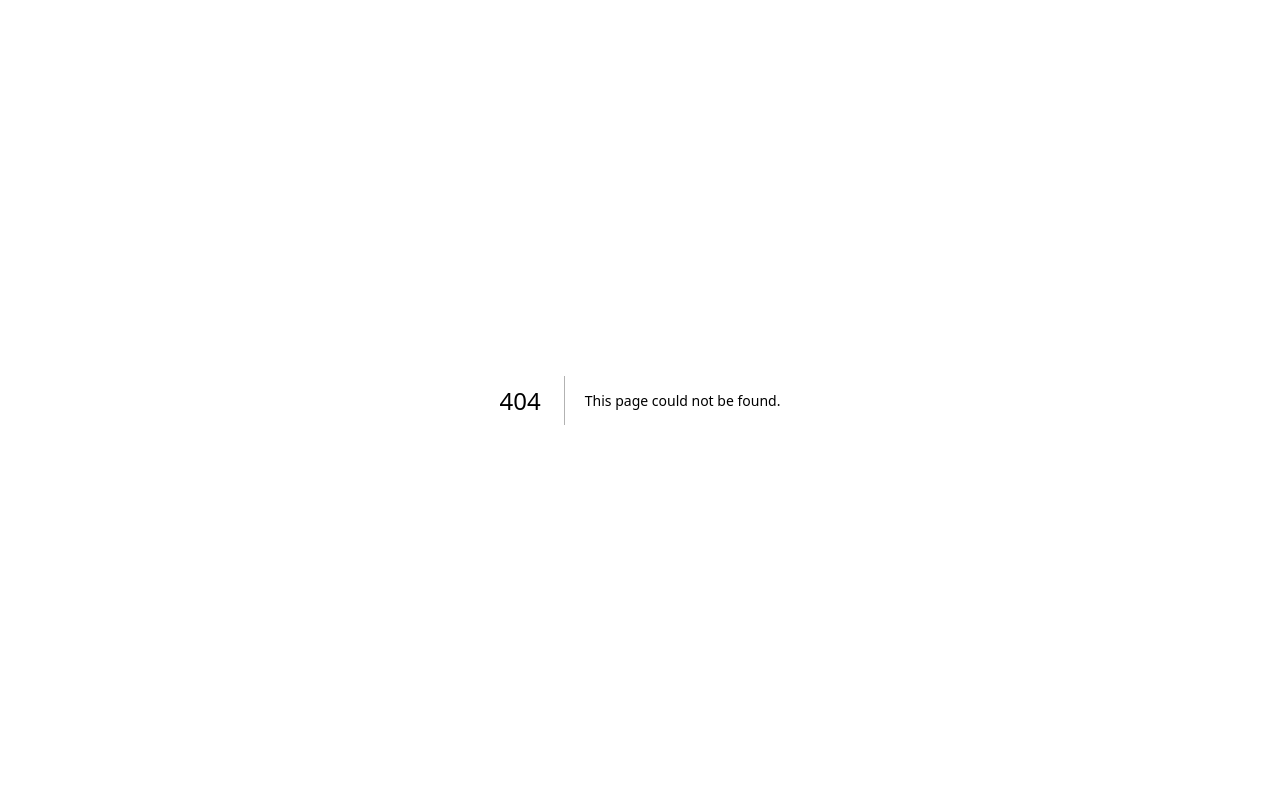
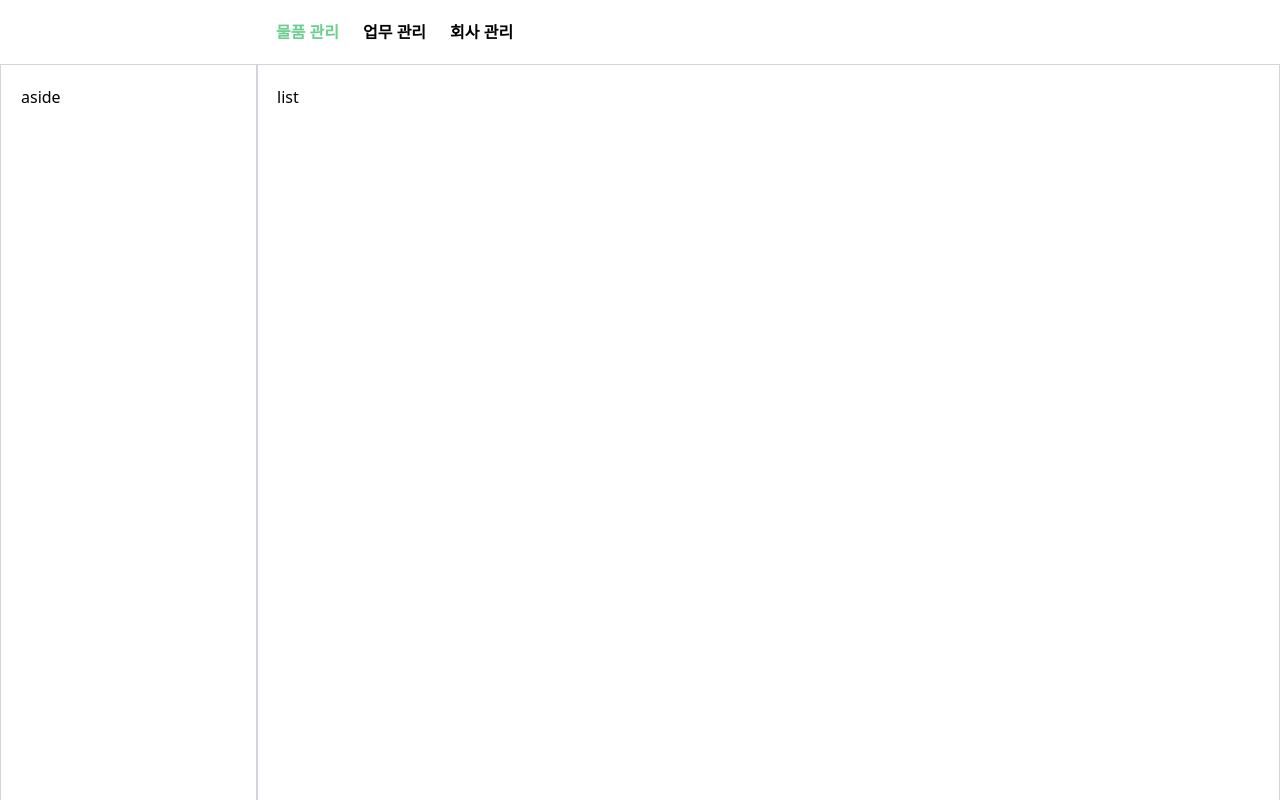
Before and after one commit to TradeCenterProject/FE_TradeCenter, a Next.js app: page /products in a window 1280 px wide. Before the commit this address had no page. Built offline with nearby package versions, Linux system fonts and the light colour scheme.

Commit message:
Feat: Header 구현

```diff
--- a/components/layout/Header.tsx
+++ b/components/layout/Header.tsx
@@ -1,5 +1,15 @@
+import NavMenu from "./NavMenu";
+
 const Header = () => {
-  return <header className="w-full bg-white p-5">header</header>;
+  return (
+    <header className="w-full bg-white p-5">
+      <nav className="relative left-64 space-x-6">
+        <NavMenu menuPath="/products">물품 관리</NavMenu>
+        <NavMenu menuPath="/tasks">업무 관리</NavMenu>
+        <NavMenu menuPath="/company">회사 관리</NavMenu>
+      </nav>
+    </header>
+  );
 };
 
 export default Header;
--- /dev/null
+++ b/components/layout/NavMenu.tsx
@@ -0,0 +1,28 @@
+import { ReactNode } from "react";
+import { useRouter } from "next/router";
+import { cls } from "../../libs/utils";
+
+interface NavMenuProps {
+  menuPath: string;
+  children: ReactNode;
+}
+
+const NavMenu = ({ menuPath, children }: NavMenuProps) => {
+  const router = useRouter();
+
+  const onMenuClick = () => router.push(menuPath);
+
+  return (
+    <button
+      className={cls(
+        "font-bold",
+        router.pathname === menuPath ? "text-primary" : ""
+      )}
+      onClick={onMenuClick}
+    >
+      {children}
+    </button>
+  );
+};
+
+export default NavMenu;
```
Also changed, not shown: pages/products.tsx (renamed from pages/list.tsx).
